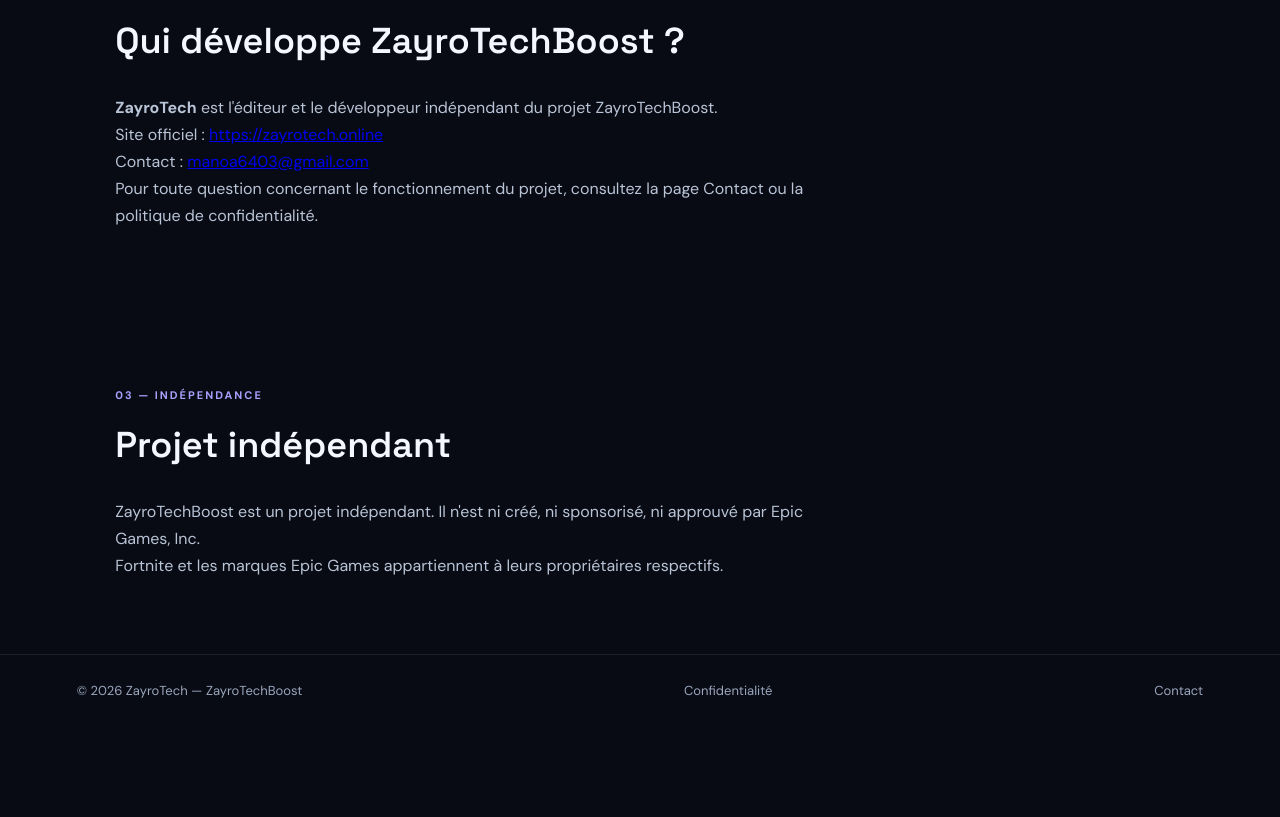
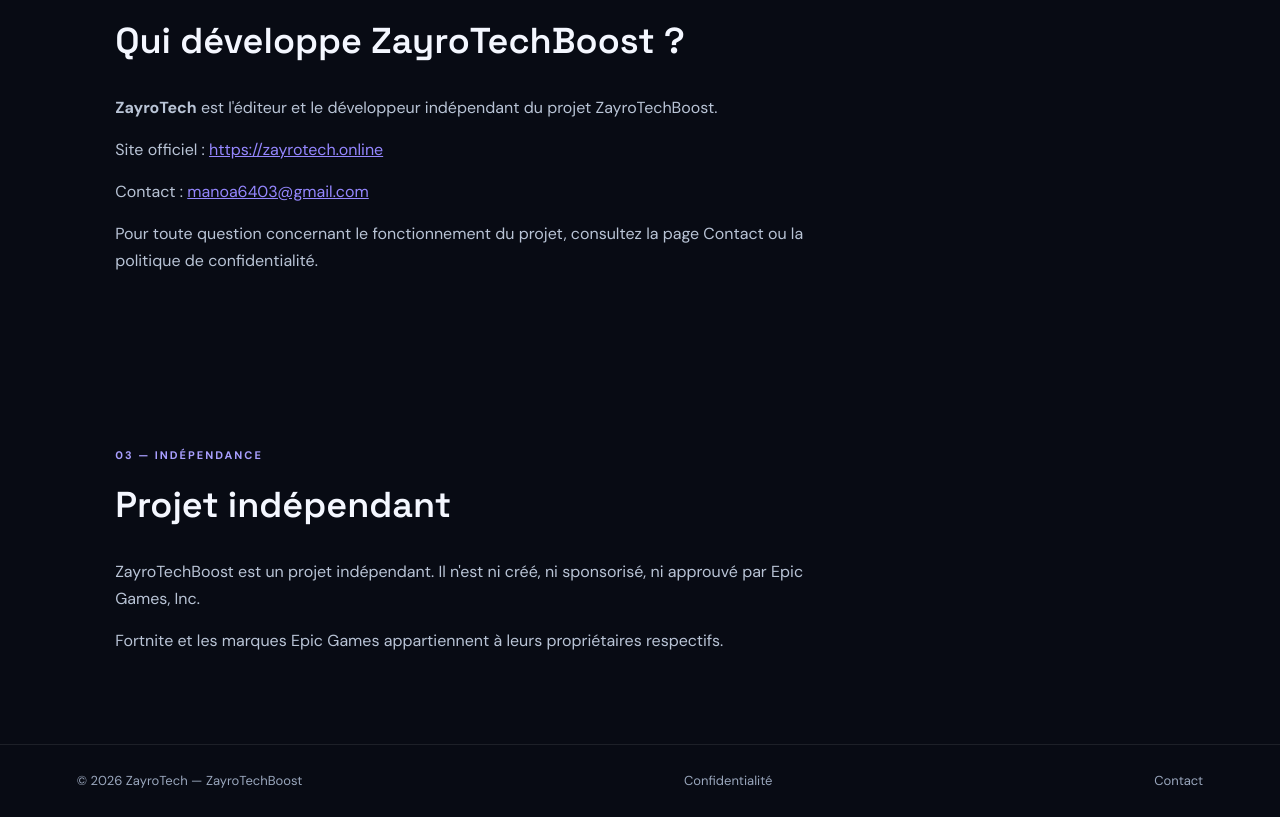
Before and after one commit to manoa6304/zayro-epic, a plain HTML site: page index.html in a window 1280 px wide. Shown: the part 1287-2104 px from the top of the page. Before the commit the page ends 2014 px from the top, so only its background shows below. Drawn offline with Linux system fonts and the light colour scheme.

Commit message:
Update style.css

```diff
--- a/style.css
+++ b/style.css
@@ -173,6 +173,11 @@ h2 {
 .about p {
     color: #b9c4d6;
     max-width: 700px;
+    margin-bottom: 15px;
+}
+
+.about a {
+    color: var(--accent);
 }
 
 /* FOOTER */
```
